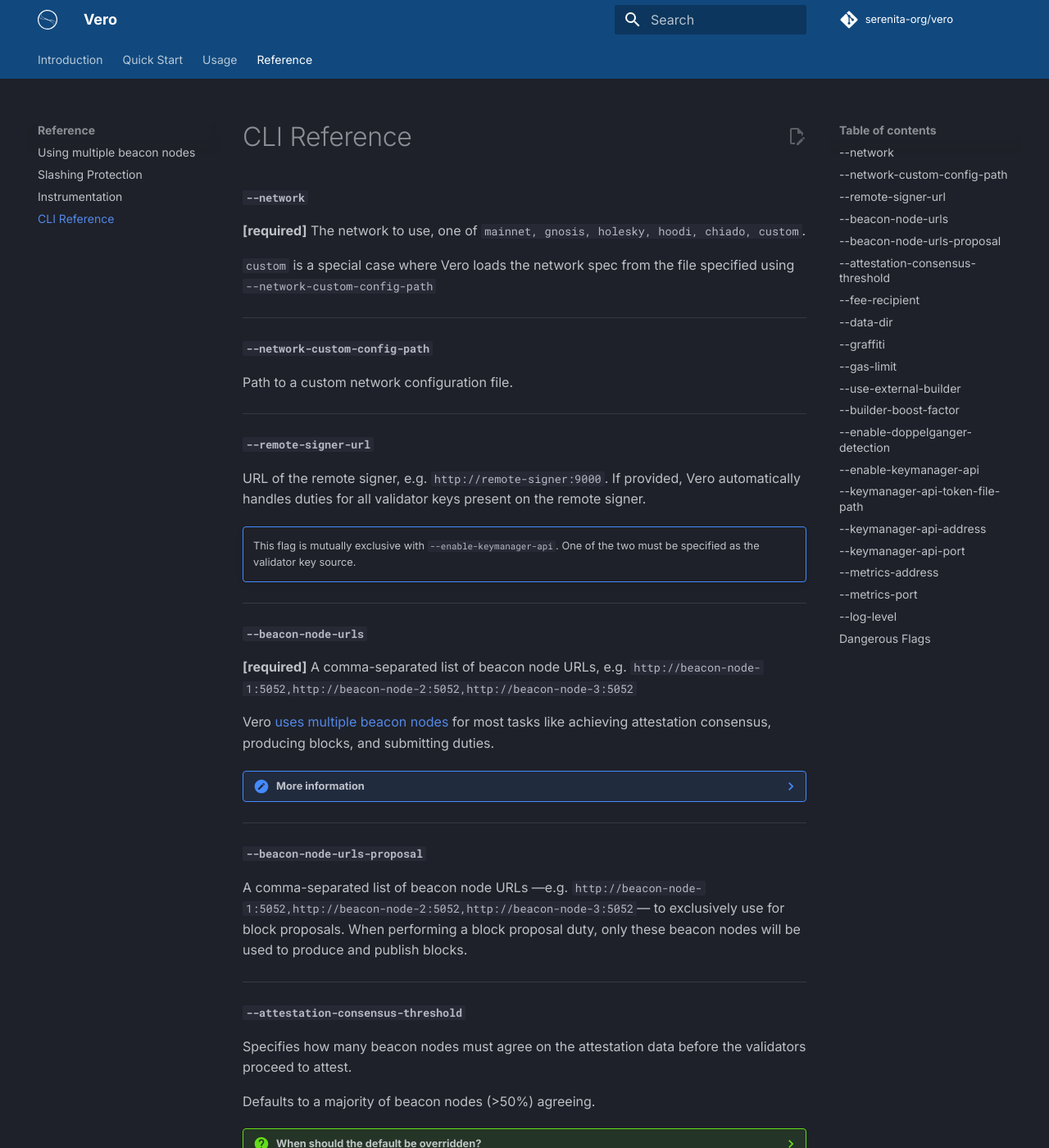
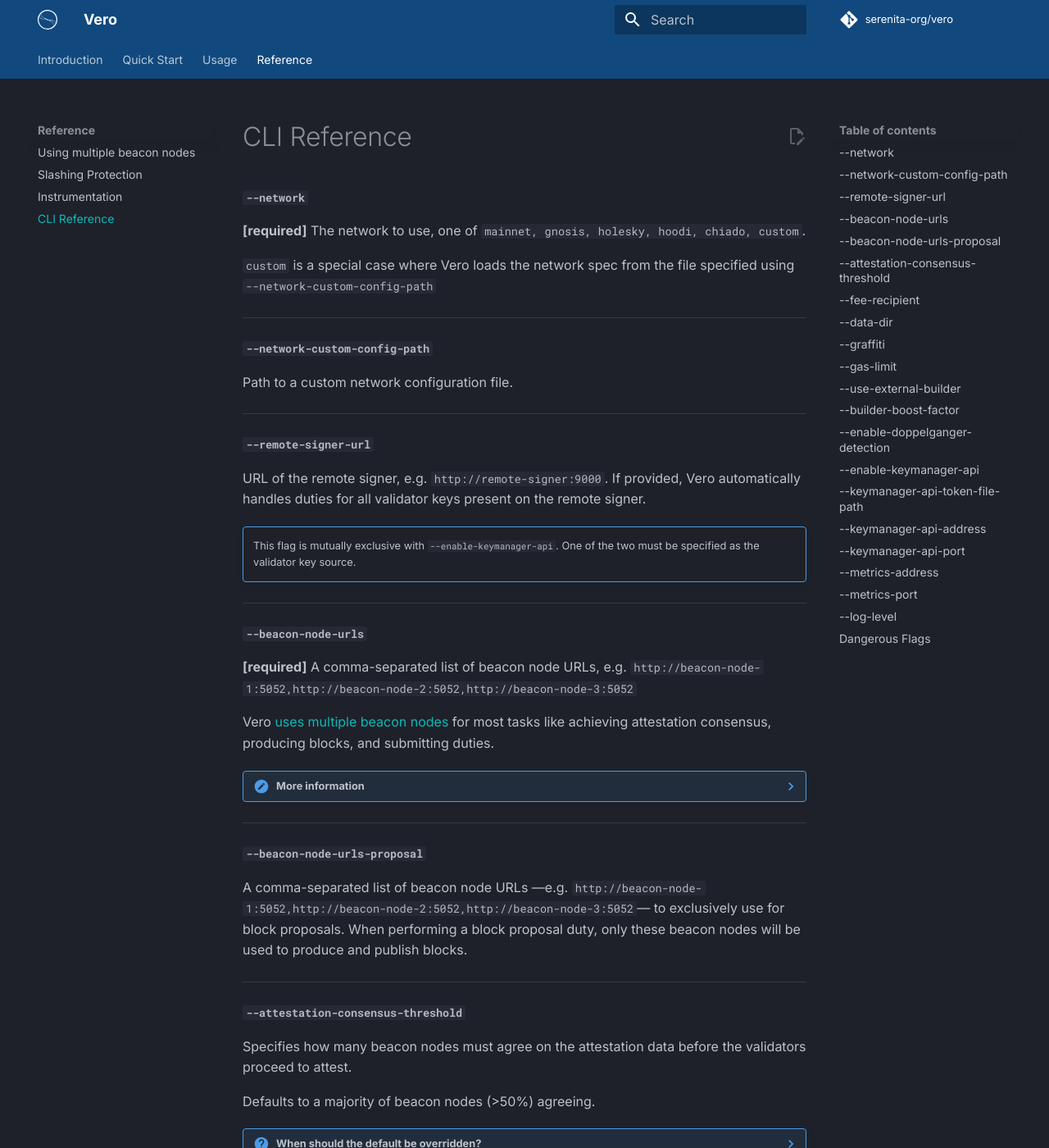
Before and after one commit to serenita-org/vero, an MkDocs documentation site: the page built from docs/docs/reference/cli_reference.md, in a window 1280 px wide and 1400 px high. Shown: the whole window at 82% size. Built offline with MkDocs 1.6.1 and Material for MkDocs 9.7.7, drawn with Linux system fonts in a browser that asks for light colours; plug-ins that fetch from the network failed and are left out; comment, search, counter and statistics services are not loaded.

Commit message:
Minor improvements to docs (#214)

```diff
--- a/docs/docs/stylesheets/extra.css
+++ b/docs/docs/stylesheets/extra.css
@@ -9,8 +9,49 @@
   --md-accent-fg-color--transparent:   #098686;
   --md-accent-bg-color:                hsla(0, 0%, 100%, 1);
   --md-accent-bg-color--light:         hsla(0, 0%, 100%, 0.7);
+
+  --md-typeset-a-color:                #0CBABA;
 }
 
 .mermaid {
   text-align: center;
 }
+
+/*
+Some of the admonitions' default colors clashed with Serenita colors
+so those are replaced here.
+*/
+.md-typeset .admonition.note,.md-typeset details.note {
+    border-color: #4B9CE7
+}
+
+.md-typeset .admonition.note:focus-within,.md-typeset details.note:focus-within {
+    box-shadow: 0 0 0 .2rem #4B9CE71a
+}
+
+.md-typeset .note>.admonition-title,.md-typeset .note>summary {
+    background-color: #4B9CE71a
+}
+
+.md-typeset .note>.admonition-title:before,.md-typeset .note>summary:before {
+    background-color: #4B9CE7;
+}
+
+.md-typeset .note>.admonition-title:after,.md-typeset .note>summary:after {
+    color: #4B9CE7
+}
+
+.md-typeset .admonition.question,.md-typeset details.question {
+    border-color: #4B9CE7
+}
+
+.md-typeset .question>.admonition-title,.md-typeset .question>summary {
+    background-color: #4B9CE71a;
+}
+
+.md-typeset .question>.admonition-title:before,.md-typeset .question>summary:before {
+    background-color: #4B9CE7;
+}
+.md-typeset .question>.admonition-title:after,.md-typeset .question>summary:after {
+    color: #4B9CE7
+}
--- a/docs/mkdocs.yml
+++ b/docs/mkdocs.yml
@@ -35,6 +35,7 @@
     text: Inter
   palette:
     - scheme: slate
+      primary: custom
   features:
     - content.action.edit
     - content.code.copy
```
Also changed, not shown: 2 other files.
